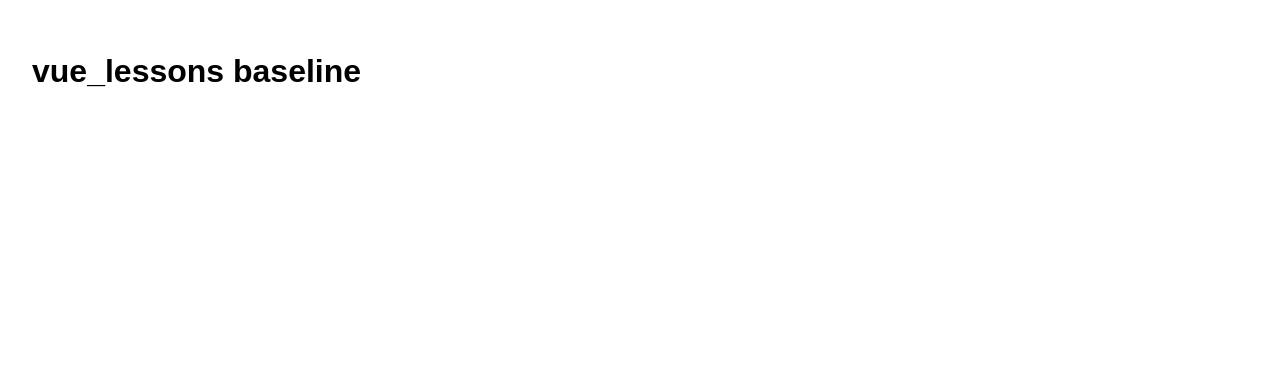
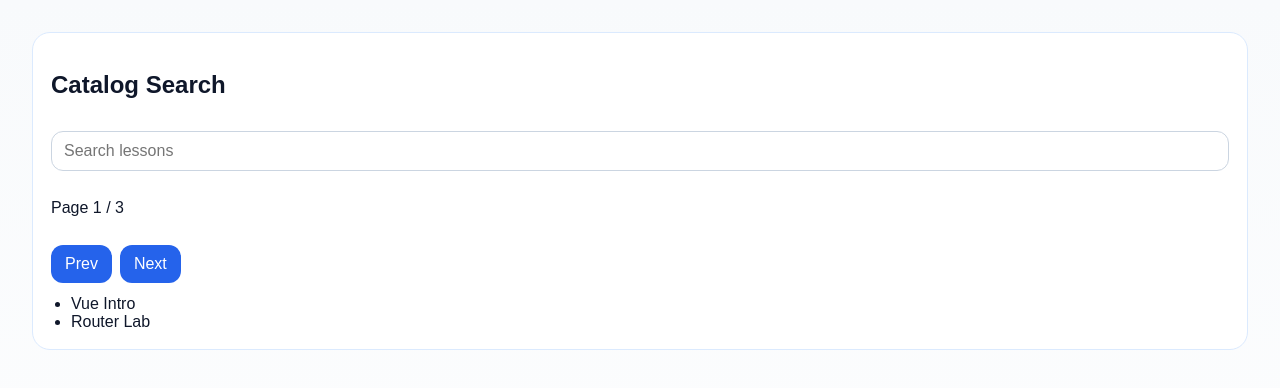
Before and after one commit to angularWorkshop/vue_lessons, a Vue app: page / in a window 1280 px wide. Shown: the top 388 px of the page. Built offline with nearby package versions, Linux system fonts and the light colour scheme.

Commit message:
fix: answer catalog-search-composable

```diff
--- a/src/App.vue
+++ b/src/App.vue
@@ -1,16 +1,95 @@
 <script setup>
-const title = 'vue_lessons baseline';
+import { catalogItems } from './catalog-items.js';
+import { useCatalogSearch } from './useCatalogSearch.js';
+
+const search = useCatalogSearch(catalogItems);
 </script>
 
 <template>
-  <main class="app">
-    <h1>{{ title }}</h1>
-  </main>
+<main class="screen">
+  <section class="panel stack">
+    <h1>Catalog Search</h1>
+    <input
+      placeholder="Search lessons"
+      :value="search.query.value"
+      @input="search.setQuery($event.target.value)"
+    />
+    <p>Page {{ search.page.value }} / {{ search.pageCount.value }}</p>
+    <div class="row">
+      <button type="button" @click="search.previousPage">Prev</button>
+      <button type="button" @click="search.nextPage">Next</button>
+    </div>
+    <ul>
+      <li v-for="item in search.visibleItems.value" :key="item.id">{{ item.title }}</li>
+    </ul>
+  </section>
+</main>
 </template>
 
 <style scoped>
-.app {
-  padding: 24px;
+:global(body) {
+  margin: 0;
+}
+
+.screen {
+  min-height: 100vh;
+  padding: 32px;
+  display: grid;
+  gap: 16px;
+  align-content: start;
+  background: linear-gradient(180deg, #f8fafc 0%, #ffffff 100%);
+  color: #0f172a;
   font-family: Arial, sans-serif;
 }
+
+.panel {
+  padding: 18px;
+  border-radius: 18px;
+  background: white;
+  border: 1px solid #dbeafe;
+}
+
+.stack {
+  display: grid;
+  gap: 12px;
+}
+
+.row {
+  display: flex;
+  gap: 8px;
+  align-items: center;
+  flex-wrap: wrap;
+}
+
+button,
+input,
+select {
+  font: inherit;
+}
+
+button {
+  border: 0;
+  border-radius: 12px;
+  padding: 10px 14px;
+  background: #2563eb;
+  color: white;
+  cursor: pointer;
+}
+
+button[disabled] {
+  opacity: 0.55;
+  cursor: not-allowed;
+}
+
+input,
+select {
+  padding: 10px 12px;
+  border-radius: 12px;
+  border: 1px solid #cbd5e1;
+}
+
+ul {
+  margin: 0;
+  padding-left: 20px;
+}
 </style>
--- /dev/null
+++ b/src/catalog-items.js
@@ -0,0 +1,7 @@
+export const catalogItems = [
+  { id: 'p1', title: 'Vue Intro' },
+  { id: 'p2', title: 'Router Lab' },
+  { id: 'p3', title: 'Pinia Board' },
+  { id: 'p4', title: 'Testing Clinic' },
+  { id: 'p5', title: 'SSR Safety' },
+];
--- /dev/null
+++ b/src/useCatalogSearch.js
@@ -0,0 +1,42 @@
+import { computed, ref } from 'vue';
+
+export function useCatalogSearch(items) {
+  const query = ref('');
+  const page = ref(1);
+  const pageSize = 2;
+
+  const filteredItems = computed(() => {
+    const normalized = query.value.trim().toLowerCase();
+    if (!normalized) return items;
+    return items.filter(item => item.title.toLowerCase().includes(normalized));
+  });
+
+  const pageCount = computed(() => Math.max(1, Math.ceil(filteredItems.value.length / pageSize)));
+  const visibleItems = computed(() => {
+    const start = (page.value - 1) * pageSize;
+    return filteredItems.value.slice(start, start + pageSize);
+  });
+
+  function setQuery(value) {
+    query.value = value;
+    page.value = 1;
+  }
+
+  function nextPage() {
+    page.value = Math.min(pageCount.value, page.value + 1);
+  }
+
+  function previousPage() {
+    page.value = Math.max(1, page.value - 1);
+  }
+
+  return {
+    query,
+    page,
+    pageCount,
+    visibleItems,
+    setQuery,
+    nextPage,
+    previousPage,
+  };
+}
```
Also changed, not shown: src/main.js (line endings or trailing spaces), 2 other files (tests, documents, lock files or other folders).
